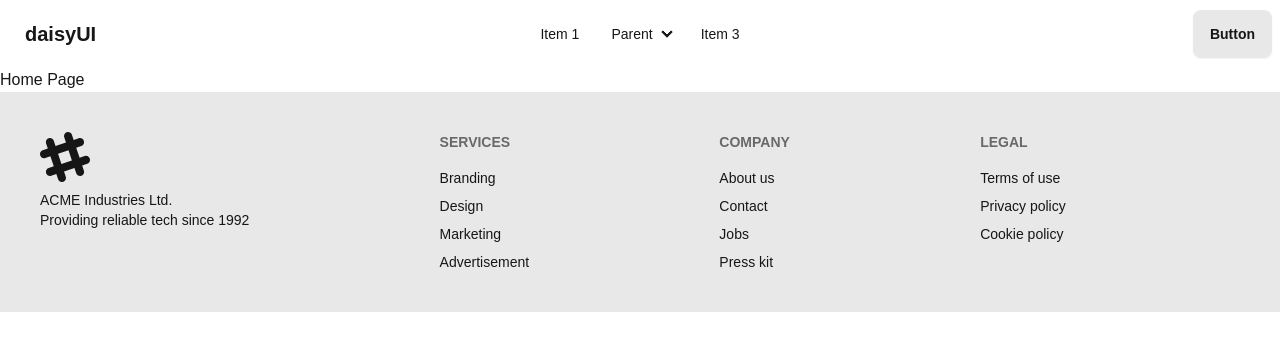
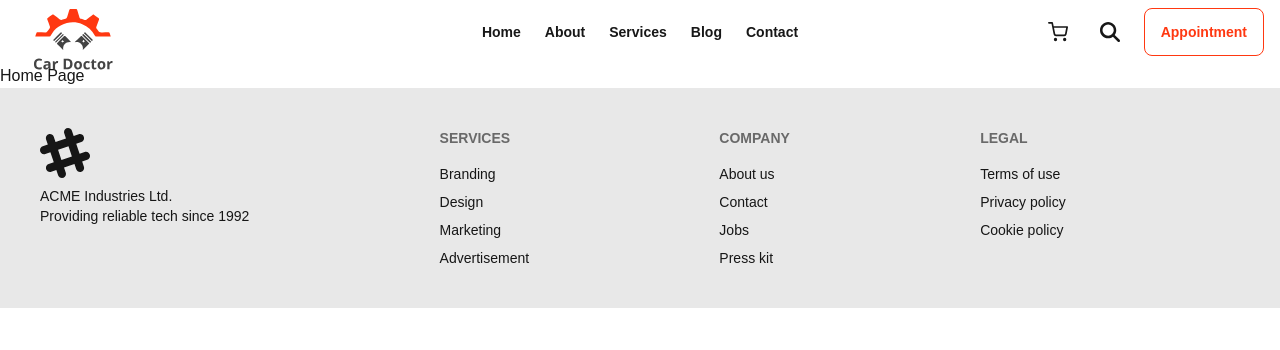
Before and after one commit to arifadnan05/car-doctor, a Next.js app: page / in a window 1280 px wide. Shown: the top 350 px of the page. Built offline with nearby package versions, Linux system fonts and the light colour scheme.

Commit message:
navbar all text and navigation added

```diff
--- a/package.json
+++ b/package.json
@@ -13,7 +13,8 @@
     "next": "15.0.3",
     "next-auth": "^4.24.10",
     "react": "^18.3.1",
-    "react-dom": "^18.3.1"
+    "react-dom": "^18.3.1",
+    "react-icons": "^5.3.0"
   },
   "devDependencies": {
     "daisyui": "^4.12.14",
--- a/src/app/components/shared/Navbar/Navbar.jsx
+++ b/src/app/components/shared/Navbar/Navbar.jsx
@@ -1,57 +1,38 @@
+import Image from 'next/image'
+import Link from 'next/link'
 import React from 'react'
+import { FiShoppingCart } from "react-icons/fi";
+import { FaMagnifyingGlass } from "react-icons/fa6";
+const Navbar = () => {
 
-const Navbar = () => {
     return (
-        <div className="navbar bg-base-100">
-            <div className="navbar-start">
-                <div className="dropdown">
-                    <div tabIndex={0} role="button" className="btn btn-ghost lg:hidden">
-                        <svg
-                            xmlns="http://www.w3.org/2000/svg"
-                            className="h-5 w-5"
-                            fill="none"
-                            viewBox="0 0 24 24"
-                            stroke="currentColor">
-                            <path
-                                strokeLinecap="round"
-                                strokeLinejoin="round"
-                                strokeWidth="2"
-                                d="M4 6h16M4 12h8m-8 6h16" />
-                        </svg>
-                    </div>
-                    <ul
-                        tabIndex={0}
-                        className="menu menu-sm dropdown-content bg-base-100 rounded-box z-[1] mt-3 w-52 p-2 shadow">
-                        <li><a>Item 1</a></li>
-                        <li>
-                            <a>Parent</a>
-                            <ul className="p-2">
-                                <li><a>Submenu 1</a></li>
-                                <li><a>Submenu 2</a></li>
-                            </ul>
-                        </li>
-                        <li><a>Item 3</a></li>
+        <div className='bg-base-100'>
+            <div className="navbar container mx-auto px-4">
+                <div className="navbar-start">
+                    <Link className='btn btn-ghost' href={'/'}>
+                        <Image alt='logo' src='/assets/logo.svg' height={40} width={80} />
+                    </Link>
+                </div>
+                <div className="navbar-center hidden lg:flex">
+                    <ul className="menu menu-horizontal px-1">
+                        <div className='flex space-x-6'>
+                            <Link href={'/'}><li className='font-semibold hover:text-primary duration-300'>Home</li></Link>
+                            <Link href={'/about'}><li className='font-semibold hover:text-primary duration-300'>About</li></Link>
+                            <Link href={'/services'}><li className='font-semibold hover:text-primary duration-300'>Services</li></Link>
+                            <Link href={'/blog'}><li className='font-semibold hover:text-primary duration-300'>Blog</li></Link>
+                            <Link href={'/contact'}><li className='font-semibold hover:text-primary duration-300'>Contact</li></Link>
+                        </div>
+
                     </ul>
                 </div>
-                <a className="btn btn-ghost text-xl">daisyUI</a>
-            </div>
-            <div className="navbar-center hidden lg:flex">
-                <ul className="menu menu-horizontal px-1">
-                    <li><a>Item 1</a></li>
-                    <li>
-                        <details>
-                            <summary>Parent</summary>
-                            <ul className="p-2">
-                                <li><a>Submenu 1</a></li>
-                                <li><a>Submenu 2</a></li>
-                            </ul>
-                        </details>
-                    </li>
-                    <li><a>Item 3</a></li>
-                </ul>
-            </div>
-            <div className="navbar-end">
-                <a className="btn">Button</a>
+                <div className="navbar-end">
+                    <div className='flex space-x-8 mr-6'>
+                        <span className='text-xl'><FiShoppingCart /></span>
+                        <span className='text-xl'><FaMagnifyingGlass /></span>
+                    </div>
+
+                    <a className="btn btn-outline border-primary hover:bg-primary text-primary">Appointment</a>
+                </div>
             </div>
         </div>
     )
```
Also changed, not shown: 1 other file (tests, documents, lock files or other folders).
